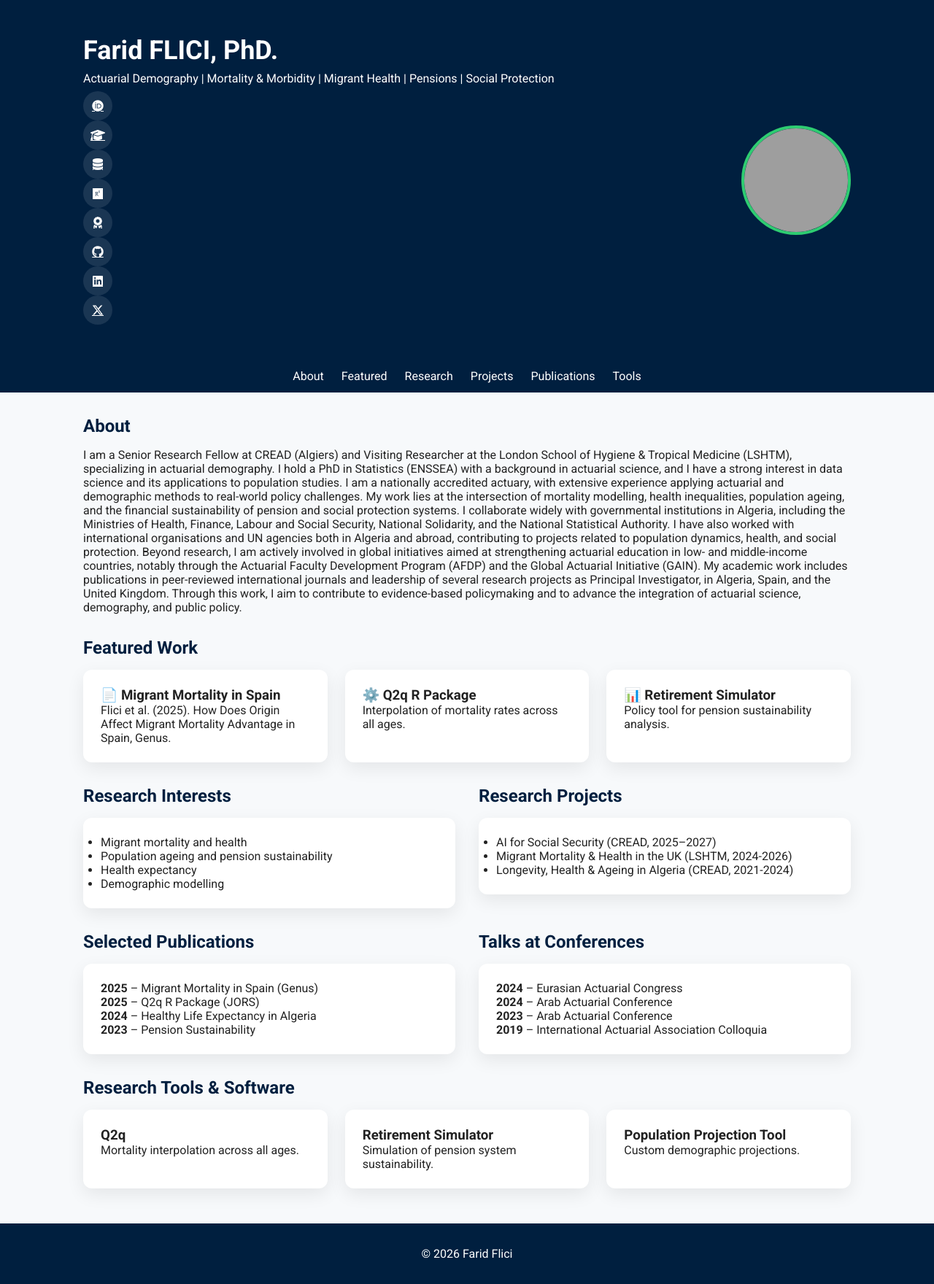
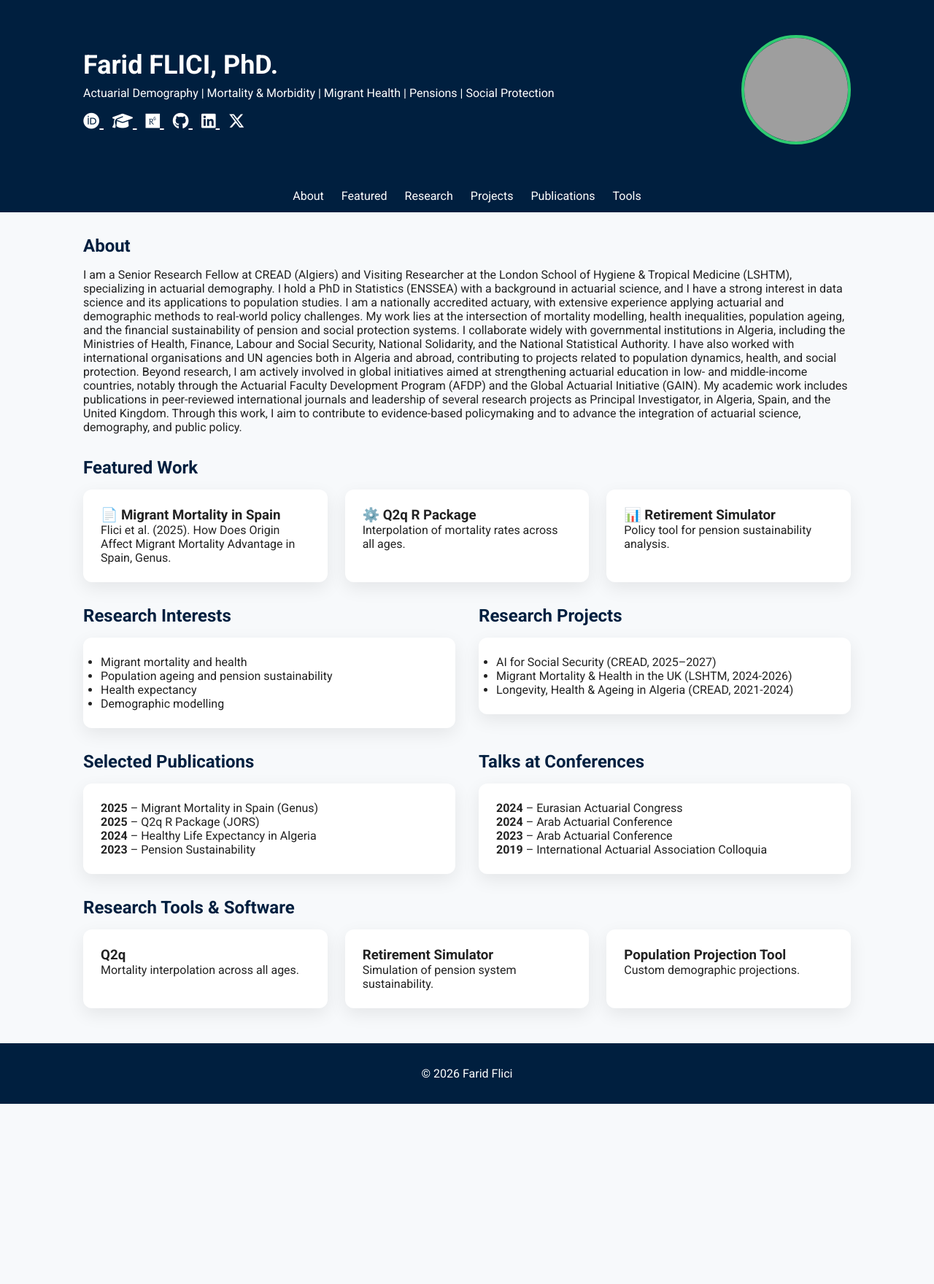
Before and after one commit to Farid-FLICI/farid-flici.github.io, a Jekyll site: the page index2.html, which Jekyll copies as it is, in a window 1280 px wide. Shown: the whole page at 73% size. Built offline with Jekyll 4.4.1, drawn with Linux system fonts in a browser that asks for light colours; after the commit the page ends 1513 px from its top, so only the background shows below that; grey boxes are pictures that could not be loaded.

Commit message:
Update index2.html

```diff
--- a/index2.html
+++ b/index2.html
@@ -80,31 +80,46 @@ header{
   border-radius:50%;
   border:4px solid var(--green);
 }
-.social-icons a {
-  width: 40px;
-  height: 40px;
-  display: flex;
-  align-items: center;
-  justify-content: center;
-  background: rgba(255,255,255,0.1);
-  border-radius: 50%;
-  color: white;
-  transition: 0.3s;
+
+.social-icons {
+  margin-top: 1rem;
 }
 
-/* Hover colors (by platform) */
-.social-icons a:hover i.fa-orcid { color: #A6CE39; }
-.social-icons a:hover i.fa-graduation-cap { color: #4285F4; } /* Google Scholar */
-.social-icons a:hover i.fa-database { color: #ff6c00; } /* Scopus-like */
-.social-icons a:hover i.fa-researchgate { color: #00CCBB; }
-.social-icons a:hover i.fa-award { color: #f39c12; } /* Publons */
-.social-icons a:hover i.fa-github { color: #333; }
-.social-icons a:hover i.fa-linkedin { color: #0077B5; }
-.social-icons a:hover i.fa-x-twitter { color: #1DA1F2; }
+.social-icons a {
+  font-size: 1.4rem;
+  margin-right: 12px;
+  color: white;                 /* default = white */
+  transition: all 0.3s ease;
+}
 
+/* Hover colors */
+.social-icons a.orcid:hover {
+  color: #a6ce39;
+}
+
+.social-icons a.scholar:hover {
+  color: #4285F4;
+}
+
+.social-icons a.rg:hover {
+  color: #00ccbb;
+}
+
+.social-icons a.github:hover {
+  color: #333;
+}
+
+.social-icons a.linkedin:hover {
+  color: #0077b5;
+}
+
+.social-icons a.twitter:hover {
+  color: #000000; /* X style */
+}
+
+/* Optional: subtle animation */
 .social-icons a:hover {
-  background: white;
-  transform: translateY(-3px);
+  transform: translateY(-2px) scale(1.1);
 }
 
 
@@ -192,29 +207,31 @@ footer{
 <p class="subtitle">Actuarial Demography | Mortality & Morbidity | Migrant Health | Pensions | Social Protection</p>
 
 <div class="social-icons">
- <a href="https://orcid.org/0000-0002-1954-2120" target="_blank" title="ORCID">
- <i class="fab fa-orcid"></i>  </a>
+  <a href="https://orcid.org/0000-0002-1954-2120" target="_blank" class="icon orcid">
+    <i class="fab fa-orcid"></i>
+  </a>
 
- <a href="https://scholar.google.com/citations?user=czeu-dwAAAAJ&hl=en" target="_blank" title="Google Scholar">
- <i class="fas fa-graduation-cap"></i> </a>
+  <a href="https://scholar.google.com" target="_blank" class="icon scholar">
+    <i class="fas fa-graduation-cap"></i>
+  </a>
 
- <a href="https://www.scopus.com/authid/detail.uri?authorId=57209236573" target="_blank" title="Scopus">
- <i class="fas fa-database"></i>  </a>
+  <a href="https://www.researchgate.net" target="_blank" class="icon rg">
+    <i class="fab fa-researchgate"></i>
+  </a>
 
- <a href="https://www.researchgate.net/profile/Farid_Flici" target="_blank" title="ResearchGate">
- <i class="fab fa-researchgate"></i>  </a>
+  <a href="https://github.com/Farid-FLICI" target="_blank" class="icon github">
+    <i class="fab fa-github"></i>
+  </a>
 
-  <a href="https://publons.com/researcher/3172040/flici-farid/" target="_blank" title="Publons">
-  <i class="fas fa-award"></i>  </a>
+  <a href="https://www.linkedin.com/in/farid-flici-659a7625" target="_blank" class="icon linkedin">
+    <i class="fab fa-linkedin"></i>
+  </a>
 
-  <a href="https://github.com/Farid-FLICI" target="_blank" title="GitHub">
-  <i class="fab fa-github"></i>  </a>
 
-  <a href="https://www.linkedin.com/in/farid-flici-659a7625/" target="_blank" title="LinkedIn">
-  <i class="fab fa-linkedin"></i>  </a>
+<a href="https://twitter.com/YOUR_HANDLE" target="_blank" class="icon twitter">
+<i class="fab fa-x-twitter"></i>
+</a>
 
-  <a href="https://x.com/Farid_FLICI" target="_blank" title="Twitter / X">
-  <i class="fab fa-x-twitter"></i>  </a>
 </div>
 
 </div>
```
